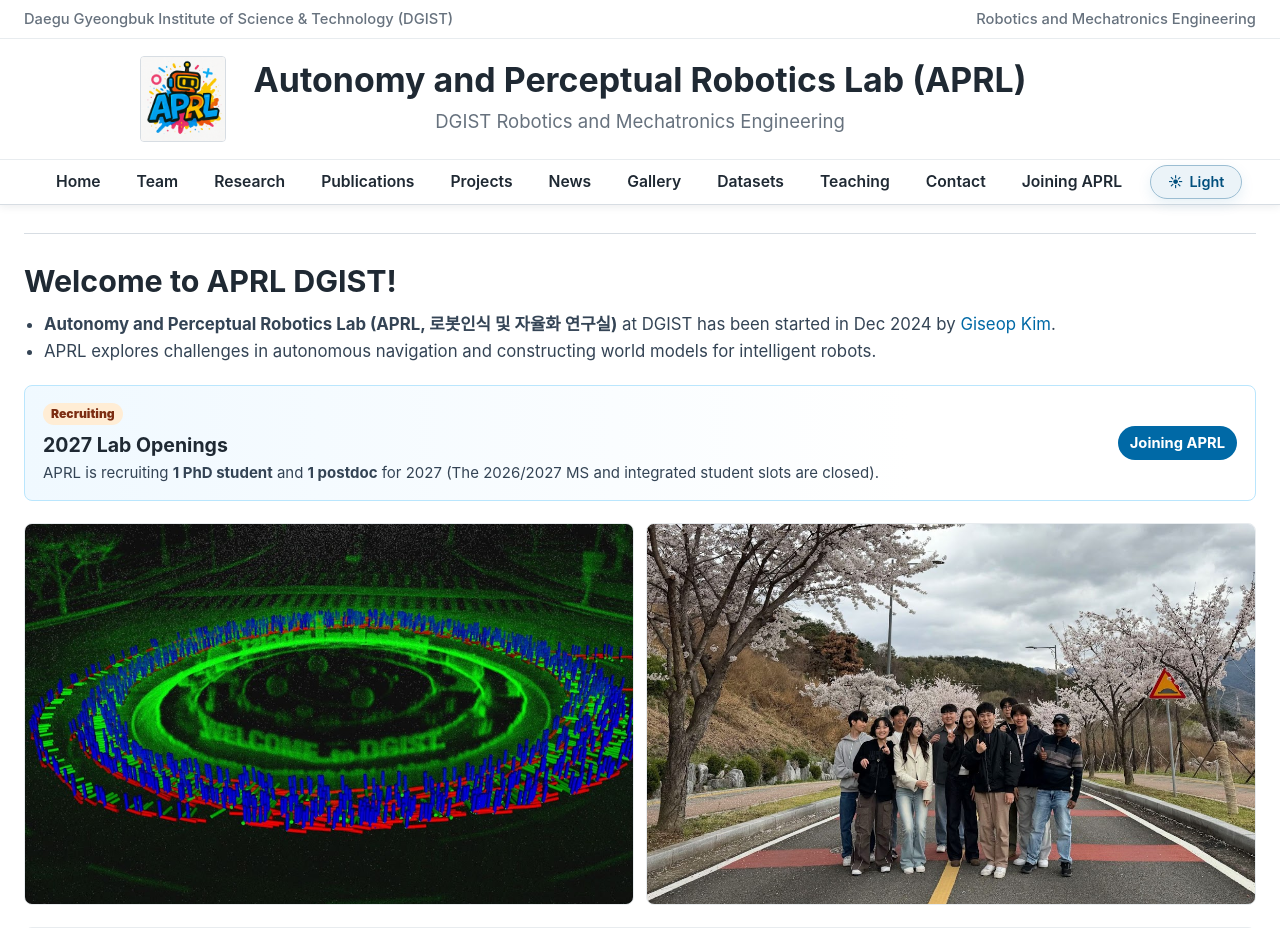
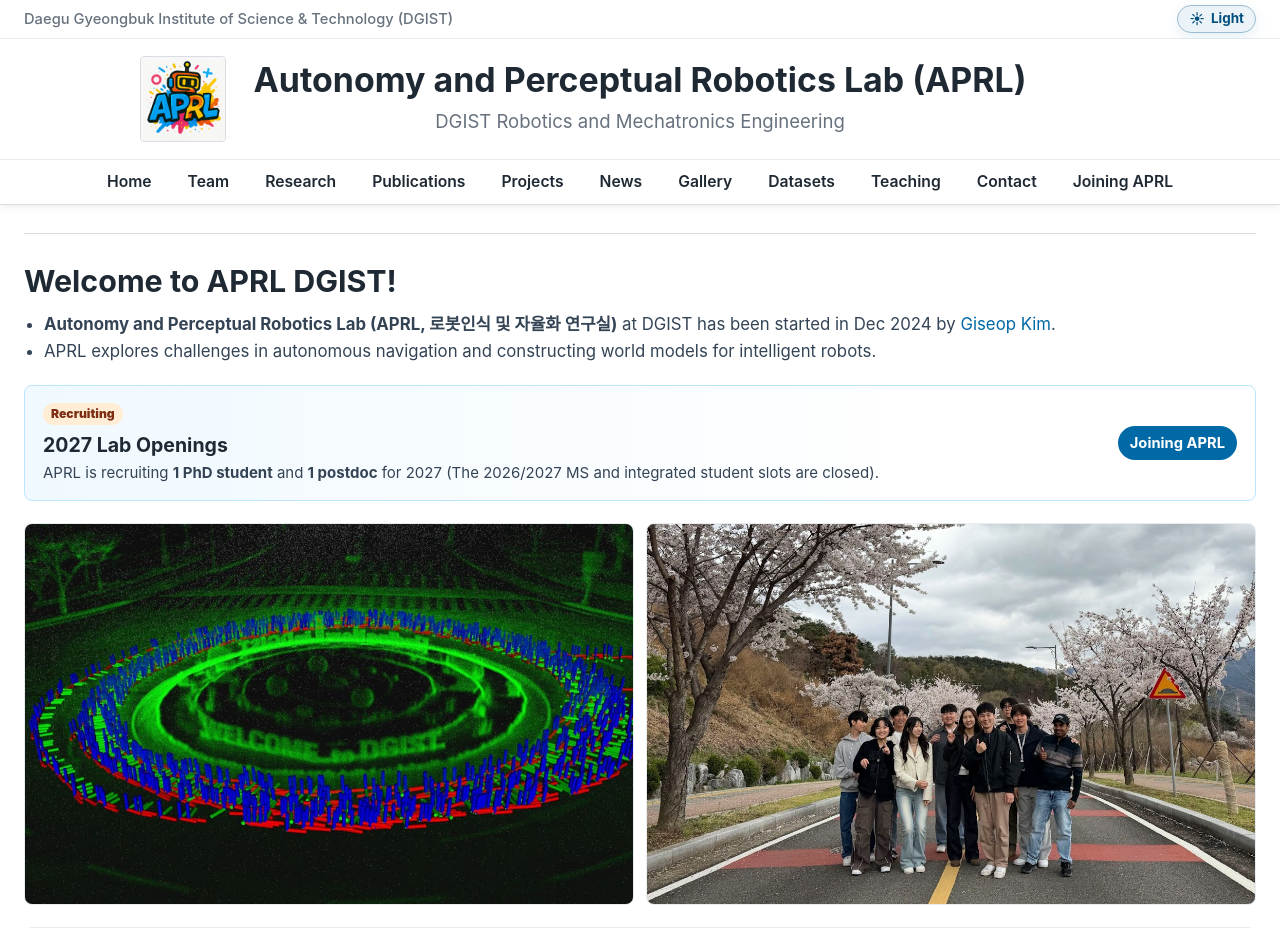
Before and after one commit to team-aprl/team-aprl.github.io, a Jekyll site: the page built from index.html, in a window 1280 px wide. Shown: the top 928 px of the page. Built offline with Jekyll 4.4.1, drawn with Linux system fonts in a browser that asks for light colours.

Commit message:
Move theme toggle to header utility bar

```diff
--- a/_includes/header.html
+++ b/_includes/header.html
@@ -2,7 +2,12 @@
   <div class="institution-bar">
     <div class="header-inner institution-inner">
       <a class="dgist-wordmark" href="https://www.dgist.ac.kr/eng/"><span>Daegu Gyeongbuk Institute of Science &amp; Technology (DGIST)</span></a>
-      <a class="dept-link" href="https://www.dgist.ac.kr/robot/">Robotics and Mechatronics Engineering</a>
+      <div class="institution-actions">
+        <button class="theme-toggle" type="button" aria-label="Current theme: Light. Switch to dark theme" aria-pressed="false">
+          <span class="theme-toggle-icon" aria-hidden="true">&#9728;</span>
+          <span class="theme-toggle-text">Light</span>
+        </button>
+      </div>
     </div>
   </div>
   <div class="header-inner lab-header">
@@ -23,9 +28,5 @@
     <a href="{{ '/teaching.html' | relative_url }}">Teaching</a>
     <a href="{{ '/contact.html' | relative_url }}">Contact</a>
     <a href="{{ '/joining-aprl.html' | relative_url }}">Joining APRL</a>
-    <button class="theme-toggle" type="button" aria-label="Current theme: Light. Switch to dark theme" aria-pressed="false">
-      <span class="theme-toggle-icon" aria-hidden="true">&#9728;</span>
-      <span class="theme-toggle-text">Light</span>
-    </button>
   </nav>
 </header>
--- a/styles.css
+++ b/styles.css
@@ -220,17 +220,18 @@ main img:not([data-lightbox="off"]) {
   text-decoration: none;
 }
 
-.dgist-wordmark span,
-.dept-link {
+.dgist-wordmark span {
   color: var(--muted);
   font-size: 0.92rem;
   font-weight: 500;
 }
 
-.dept-link:hover,
-.dept-link:focus-visible {
-  color: var(--header-accent);
-  text-decoration: none;
+.institution-actions {
+  display: inline-flex;
+  align-items: center;
+  justify-content: flex-end;
+  gap: 14px;
+  min-width: 0;
 }
 
 .lab-header {
@@ -311,8 +312,7 @@ main img:not([data-lightbox="off"]) {
   padding-bottom: 0;
 }
 
-.primary-nav a,
-.theme-toggle {
+.primary-nav a {
   position: relative;
   display: inline-flex;
   align-items: center;
@@ -356,15 +356,18 @@ main img:not([data-lightbox="off"]) {
 
 .theme-toggle {
   align-self: center;
-  min-height: 34px;
-  min-width: 92px;
-  margin: 5px 0 5px 10px;
-  padding: 0 14px;
+  display: inline-flex;
+  align-items: center;
+  min-height: 28px;
+  min-width: 78px;
+  margin: 0;
+  padding: 0 11px;
   gap: 7px;
   justify-content: center;
   color: var(--link-dark);
   font-family: inherit;
-  font-size: 0.9rem;
+  font-size: 0.84rem;
+  font-weight: 750;
   background: color-mix(in srgb, var(--link) 8%, var(--panel));
   border: 1px solid color-mix(in srgb, var(--link) 28%, var(--line));
   border-radius: 999px;
@@ -2932,10 +2935,21 @@ body.theme-dark .document-lightbox-panel {
     text-align: center;
   }
 
-  .dgist-wordmark span,
-  .dept-link {
+  .dgist-wordmark span {
     font-size: 0.72rem;
     line-height: 1.2;
+  }
+
+  .institution-actions {
+    gap: 8px;
+    justify-content: center;
+  }
+
+  .theme-toggle {
+    min-height: 26px;
+    min-width: 70px;
+    padding: 0 9px;
+    font-size: 0.76rem;
   }
 
   .lab-header {
```
